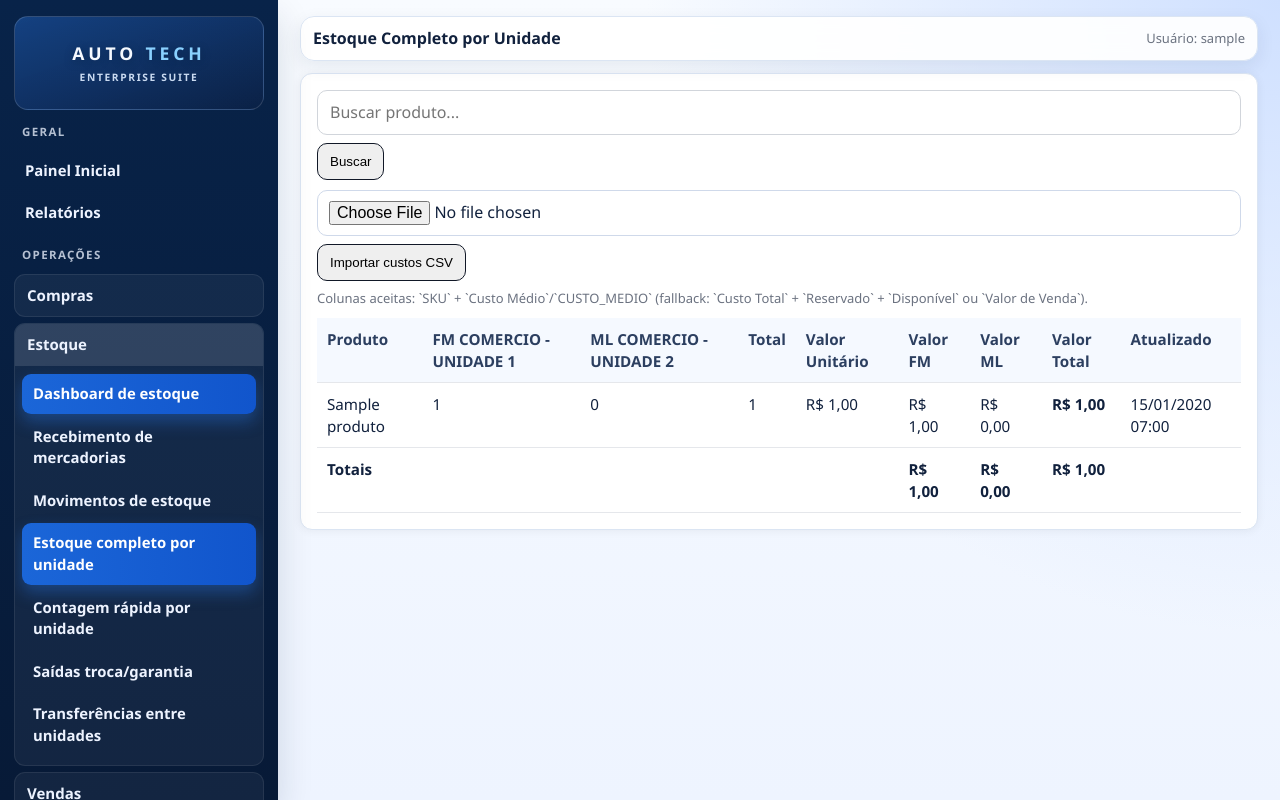
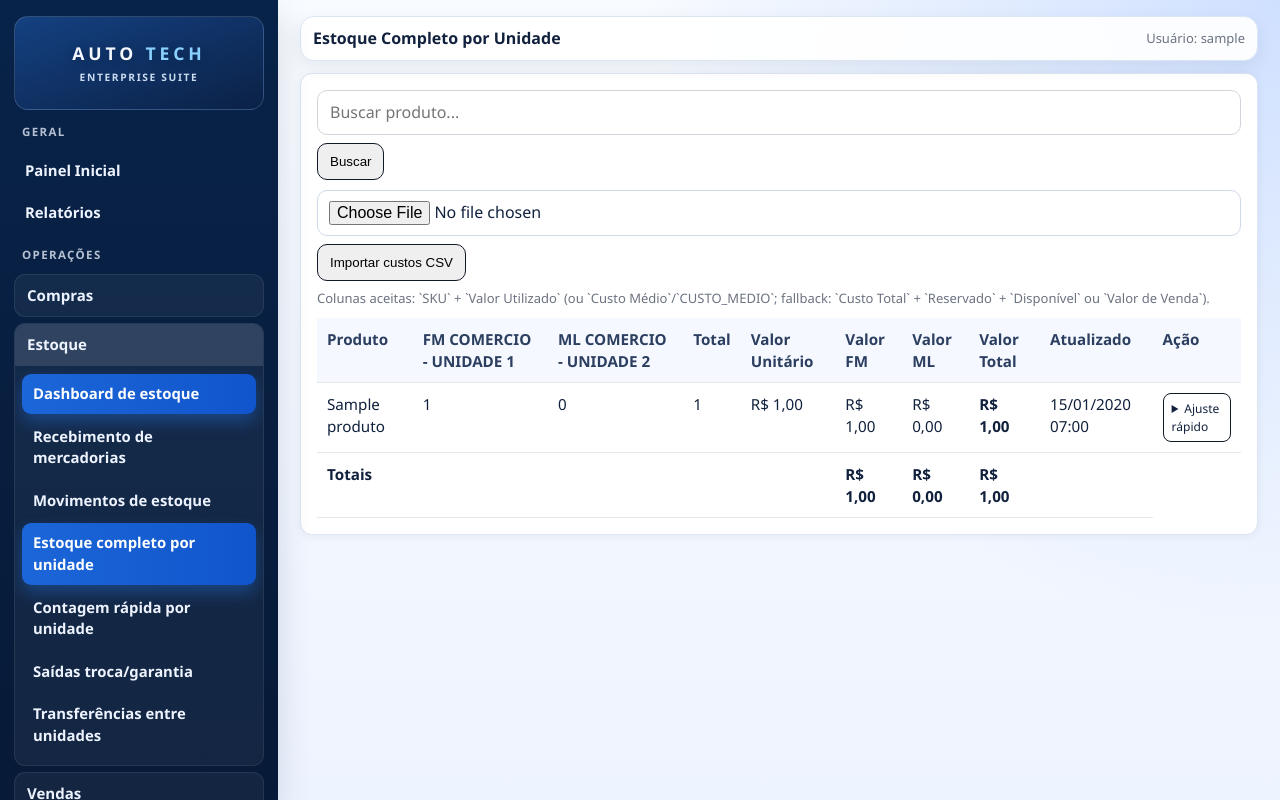
Before and after one commit to AndrePontes08/SISTEMA-MUNDO-LED, a Django app: page /estoque/completo/ in a window 1280 px wide. Run offline with Django 5.2, Linux system fonts and the light colour scheme; a user stored in the database is signed in; tables that the repository leaves empty hold one stand-in row (values such as "Sample post").

Commit message:
Adiciona valor na contagem rapida e ajustes de estoque

```diff
--- a/estoque/forms.py
+++ b/estoque/forms.py
@@ -74,6 +74,13 @@ class ContagemRapidaItemForm(forms.Form):
         empty_label="Selecione...",
     )
     quantidade_contada = forms.DecimalField(min_value=0, decimal_places=0, max_digits=14)
+    valor_unitario = forms.DecimalField(
+        label="Preco/Valor (R$)",
+        required=False,
+        min_value=0,
+        decimal_places=2,
+        max_digits=14,
+    )
 
 
 ContagemRapidaItemFormSet = formset_factory(
--- a/estoque/services/contagem_service.py
+++ b/estoque/services/contagem_service.py
@@ -51,13 +51,20 @@ def aplicar_contagem_rapida(
 
     itens_ajustados = 0
     produtos_tocados: set[int] = set()
+    custos_tocados: dict[int, Decimal] = {}
     nome_unidade = UnidadeLoja(unidade).label
 
     for item in itens:
         produto = item["produto"]
         quantidade_contada = Decimal(item["quantidade_contada"]).quantize(Decimal("0.001"))
+        valor_unitario_raw = item.get("valor_unitario")
         if quantidade_contada < 0:
             raise ValueError("Quantidade contada não pode ser negativa.")
+        if valor_unitario_raw is not None and str(valor_unitario_raw) != "":
+            valor_unitario = Decimal(valor_unitario_raw).quantize(Decimal("0.0001"))
+            if valor_unitario < 0:
+                raise ValueError("Valor unitário não pode ser negativo.")
+            custos_tocados[produto.id] = valor_unitario
 
         garantir_estoque_unidades_produto(produto)
         saldo_unidade, _ = ProdutoEstoqueUnidade.objects.select_for_update().get_or_create(
@@ -91,5 +98,9 @@ def aplicar_contagem_rapida(
     for produto_id in produtos_tocados:
         produto = Produto.objects.get(pk=produto_id)
         _sincronizar_saldo_consolidado(produto)
+        if produto_id in custos_tocados:
+            cfg, _ = ProdutoEstoque.objects.get_or_create(produto=produto)
+            cfg.custo_medio = custos_tocados[produto_id]
+            cfg.save(update_fields=["custo_medio", "atualizado_em"])
 
     return ContagemRapidaResult(total_itens=len(itens), itens_ajustados=itens_ajustados)
--- a/estoque/templates/estoque/contagem_rapida.html
+++ b/estoque/templates/estoque/contagem_rapida.html
@@ -42,12 +42,13 @@
     <h3 style="margin:18px 0 8px 0;">Itens contados</h3>
     {{ formset.management_form }}
     <table id="itens-table">
-      <thead><tr><th>Produto</th><th>Quantidade contada</th><th>Remover</th></tr></thead>
+      <thead><tr><th>Produto</th><th>Quantidade contada</th><th>Preco/Valor (R$)</th><th>Remover</th></tr></thead>
       <tbody>
         {% for f in formset %}
           <tr class="item-row">
             <td>{{ f.produto }}{{ f.produto.errors }}</td>
             <td>{{ f.quantidade_contada }}{{ f.quantidade_contada.errors }}</td>
+            <td>{{ f.valor_unitario }}{{ f.valor_unitario.errors }}</td>
             <td>{{ f.DELETE }}</td>
           </tr>
         {% endfor %}
@@ -82,6 +83,7 @@
   <tr class="item-row">
     <td>__PRODUTO__</td>
     <td>__QTD__</td>
+    <td>__VALOR__</td>
     <td>__DELETE__</td>
   </tr>
 </template>
@@ -94,6 +96,7 @@
     const template = document.getElementById("empty-form-template");
     const emptyProduto = `{{ formset.empty_form.produto|escapejs }}`;
     const emptyQtd = `{{ formset.empty_form.quantidade_contada|escapejs }}`;
+    const emptyValor = `{{ formset.empty_form.valor_unitario|escapejs }}`;
     const emptyDelete = `{{ formset.empty_form.DELETE|escapejs }}`;
 
     addBtn.addEventListener("click", function () {
@@ -101,6 +104,7 @@
       let html = template.innerHTML;
       html = html.replace("__PRODUTO__", emptyProduto.replaceAll("__prefix__", String(idx)));
       html = html.replace("__QTD__", emptyQtd.replaceAll("__prefix__", String(idx)));
+      html = html.replace("__VALOR__", emptyValor.replaceAll("__prefix__", String(idx)));
       html = html.replace("__DELETE__", emptyDelete.replaceAll("__prefix__", String(idx)));
       const wrapper = document.createElement("tbody");
       wrapper.innerHTML = html.trim();
--- a/estoque/templates/estoque/estoque_completo.html
+++ b/estoque/templates/estoque/estoque_completo.html
@@ -10,6 +10,10 @@
   .muted { color:#6b7280; font-size:13px; }
   .chip { padding:6px 10px; background:#f3f4f6; border-radius:999px; text-decoration:none; color:#111827; }
   .pager { margin-top: 12px; display:flex; gap:8px; align-items:center; }
+  .btn-sm { padding:6px 8px; border:1px solid #111827; border-radius:8px; background:#fff; cursor:pointer; font-size:12px; }
+  .quick-edit { margin-top:8px; display:grid; gap:6px; }
+  .quick-edit-grid { display:grid; grid-template-columns: repeat(3, minmax(90px, 1fr)); gap:6px; }
+  .quick-edit input { width:100%; padding:7px 8px; border:1px solid #d1d5db; border-radius:8px; font-size:12px; }
 </style>
 <div class="card">
   <form method="get" style="display:flex; gap:8px; align-items:center; flex-wrap:wrap;">
@@ -21,11 +25,11 @@
     {% csrf_token %}
     {{ import_form.arquivo }}
     <button type="submit" style="padding:10px 12px; border-radius:10px; border:1px solid #111827;">Importar custos CSV</button>
-    <span class="muted">Colunas aceitas: `SKU` + `Custo Médio`/`CUSTO_MEDIO` (fallback: `Custo Total` + `Reservado` + `Disponível` ou `Valor de Venda`).</span>
+    <span class="muted">Colunas aceitas: `SKU` + `Valor Utilizado` (ou `Custo Médio`/`CUSTO_MEDIO`; fallback: `Custo Total` + `Reservado` + `Disponível` ou `Valor de Venda`).</span>
   </form>
 
   <table>
-    <thead><tr><th>Produto</th><th>FM COMERCIO - UNIDADE 1</th><th>ML COMERCIO - UNIDADE 2</th><th>Total</th><th>Valor Unitário</th><th>Valor FM</th><th>Valor ML</th><th>Valor Total</th><th>Atualizado</th></tr></thead>
+    <thead><tr><th>Produto</th><th>FM COMERCIO - UNIDADE 1</th><th>ML COMERCIO - UNIDADE 2</th><th>Total</th><th>Valor Unitário</th><th>Valor FM</th><th>Valor ML</th><th>Valor Total</th><th>Atualizado</th><th>Ação</th></tr></thead>
     <tbody>
     {% for cfg in configs %}
       <tr>
@@ -38,8 +42,22 @@
         <td>{{ cfg.valor_ml|br_currency }}</td>
         <td><strong>{{ cfg.valor_total|br_currency }}</strong></td>
         <td>{{ cfg.atualizado_em|date:"d/m/Y H:i" }}</td>
+        <td>
+          <details>
+            <summary class="btn-sm">Ajuste rápido</summary>
+            <form method="post" action="{% url 'estoque:estoque_ajuste_rapido' cfg.id %}" class="quick-edit">
+              {% csrf_token %}
+              <div class="quick-edit-grid">
+                <input name="custo_medio" value="{{ cfg.custo_medio }}" placeholder="Valor unitário">
+                <input name="saldo_fm" value="{{ cfg.saldo_fm }}" placeholder="Qtd FM">
+                <input name="saldo_ml" value="{{ cfg.saldo_ml }}" placeholder="Qtd ML">
+              </div>
+              <button type="submit" class="btn-sm">Salvar</button>
+            </form>
+          </details>
+        </td>
       </tr>
-    {% empty %}<tr><td colspan="9" class="muted">Nenhum registro.</td></tr>{% endfor %}
+    {% empty %}<tr><td colspan="10" class="muted">Nenhum registro.</td></tr>{% endfor %}
     </tbody>
     <tfoot>
       <tr>
--- a/estoque/urls.py
+++ b/estoque/urls.py
@@ -5,6 +5,7 @@ from estoque.views import (
     ContagemRapidaView,
     EstoqueCompletoView,
     EstoqueDashboardView,
+    EstoqueAjusteRapidoView,
     ProdutoEstoqueListView,
     ProdutoEstoqueUpdateView,
     SaidaOperacionalView,
@@ -23,6 +24,7 @@ urlpatterns = [
     path("", EstoqueDashboardView.as_view(), name="dashboard"),
     path("produtos/", ProdutoEstoqueListView.as_view(), name="produtoestoque_list"),
     path("completo/", EstoqueCompletoView.as_view(), name="estoque_completo"),
+    path("completo/<int:pk>/ajuste-rapido/", EstoqueAjusteRapidoView.as_view(), name="estoque_ajuste_rapido"),
     path("produtos/<int:pk>/editar/", ProdutoEstoqueUpdateView.as_view(), name="produtoestoque_update"),
     path("movimentos/novo/", MovimentoCreateView.as_view(), name="movimento_create"),
     path("transferencias/nova/", TransferenciaCreateView.as_view(), name="transferencia_create"),
--- a/estoque/views.py
+++ b/estoque/views.py
@@ -198,7 +198,8 @@ class EstoqueCompletoView(EstoqueReadOnlyAccessMixin, ListView):
 
             # Compatível com layouts diferentes de planilha (incluindo gestao-estoque.csv).
             custo_medio_raw = (
-                normalized.get("custo_medio")
+                normalized.get("valor_utilizado")
+                or normalized.get("custo_medio")
                 or normalized.get("custo")
                 or normalized.get("preco")
                 or normalized.get("valor_de_venda")
@@ -301,6 +302,50 @@ class EstoqueCompletoView(EstoqueReadOnlyAccessMixin, ListView):
         ctx["total_valor_ml"] = total_valor_ml.quantize(Decimal("0.01"))
         ctx["total_valor_geral"] = total_valor_geral.quantize(Decimal("0.01"))
         return ctx
+
+
+class EstoqueAjusteRapidoView(EstoqueManageAccessMixin, View):
+    @staticmethod
+    def _to_dec(raw: str, scale: str) -> Decimal:
+        txt = str(raw or "").strip()
+        if txt == "":
+            return Decimal("0").quantize(Decimal(scale))
+        if "." in txt and "," in txt:
+            txt = txt.replace(".", "").replace(",", ".")
+        elif "," in txt:
+            txt = txt.replace(",", ".")
+        try:
+            val = Decimal(txt)
+        except (InvalidOperation, ValueError):
+            val = Decimal("0")
+        if val < 0:
+            val = Decimal("0")
+        return val.quantize(Decimal(scale))
+
+    def post(self, request, *args, **kwargs):
+        cfg = ProdutoEstoque.objects.select_related("produto").filter(pk=kwargs["pk"]).first()
+        if not cfg:
+            messages.error(request, "Item de estoque não encontrado.")
+            return redirect("estoque:estoque_completo")
+
+        custo_medio = self._to_dec(request.POST.get("custo_medio"), "0.0001")
+        saldo_fm = self._to_dec(request.POST.get("saldo_fm"), "0.001")
+        saldo_ml = self._to_dec(request.POST.get("saldo_ml"), "0.001")
+        saldo_total = (saldo_fm + saldo_ml).quantize(Decimal("0.001"))
+
+        unidade_fm, _ = ProdutoEstoqueUnidade.objects.get_or_create(produto=cfg.produto, unidade=UnidadeLoja.LOJA_1)
+        unidade_ml, _ = ProdutoEstoqueUnidade.objects.get_or_create(produto=cfg.produto, unidade=UnidadeLoja.LOJA_2)
+        unidade_fm.saldo_atual = saldo_fm
+        unidade_ml.saldo_atual = saldo_ml
+        unidade_fm.save(update_fields=["saldo_atual", "atualizado_em"])
+        unidade_ml.save(update_fields=["saldo_atual", "atualizado_em"])
+
+        cfg.custo_medio = custo_medio
+        cfg.saldo_atual = saldo_total
+        cfg.save(update_fields=["custo_medio", "saldo_atual", "atualizado_em"])
+
+        messages.success(request, f"Ajuste rápido salvo para {cfg.produto.nome}.")
+        return redirect("estoque:estoque_completo")
 
 
 class ProdutoEstoqueUpdateView(EstoqueManageAccessMixin, UpdateView):
@@ -651,7 +696,13 @@ class ContagemRapidaView(EstoqueManageAccessMixin, TemplateView):
             produto = data.get("produto")
             quantidade_contada = data.get("quantidade_contada")
             if produto is not None and quantidade_contada is not None:
-                itens.append({"produto": produto, "quantidade_contada": quantidade_contada})
+                itens.append(
+                    {
+                        "produto": produto,
+                        "quantidade_contada": quantidade_contada,
+                        "valor_unitario": data.get("valor_unitario"),
+                    }
+                )
         return itens
 
     def get_context_data(self, **kwargs):
```
Also changed, not shown: estoque/management/commands/import_estoque_substituicao.py (+8 -1 lines), estoque/tests.py (+24 -0 lines).
